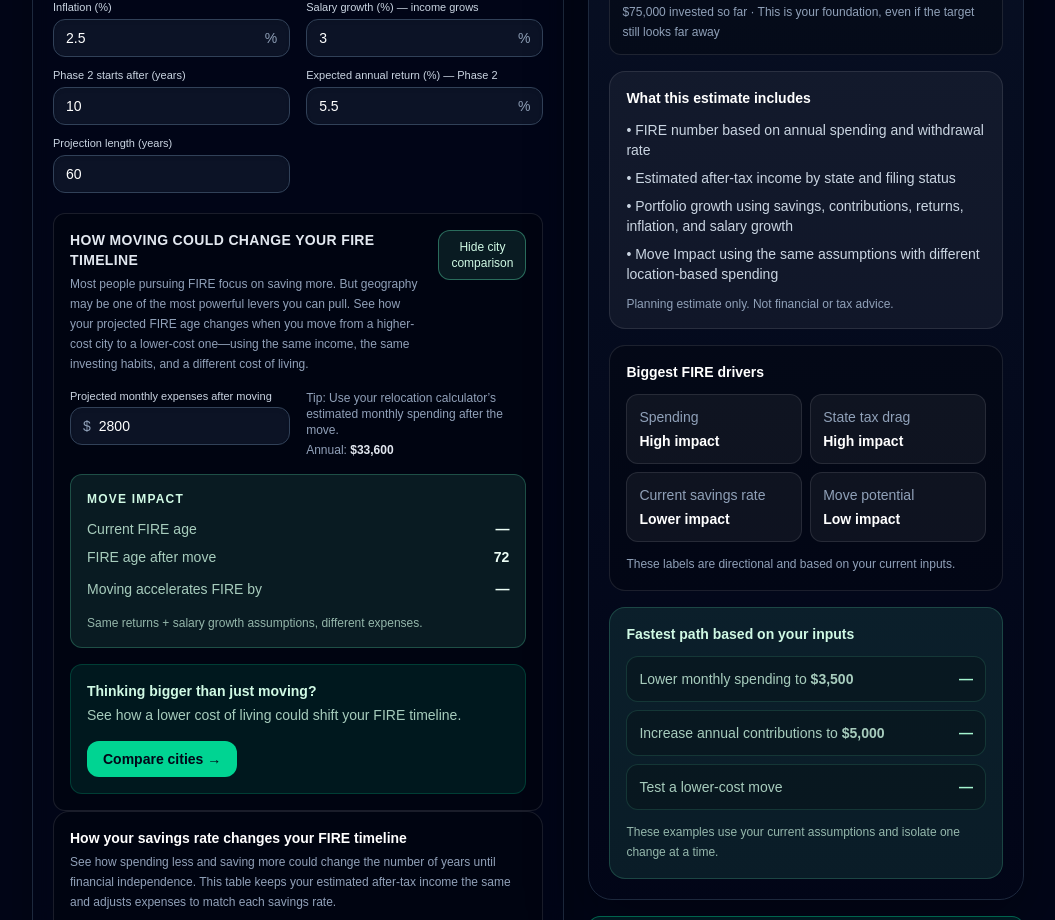
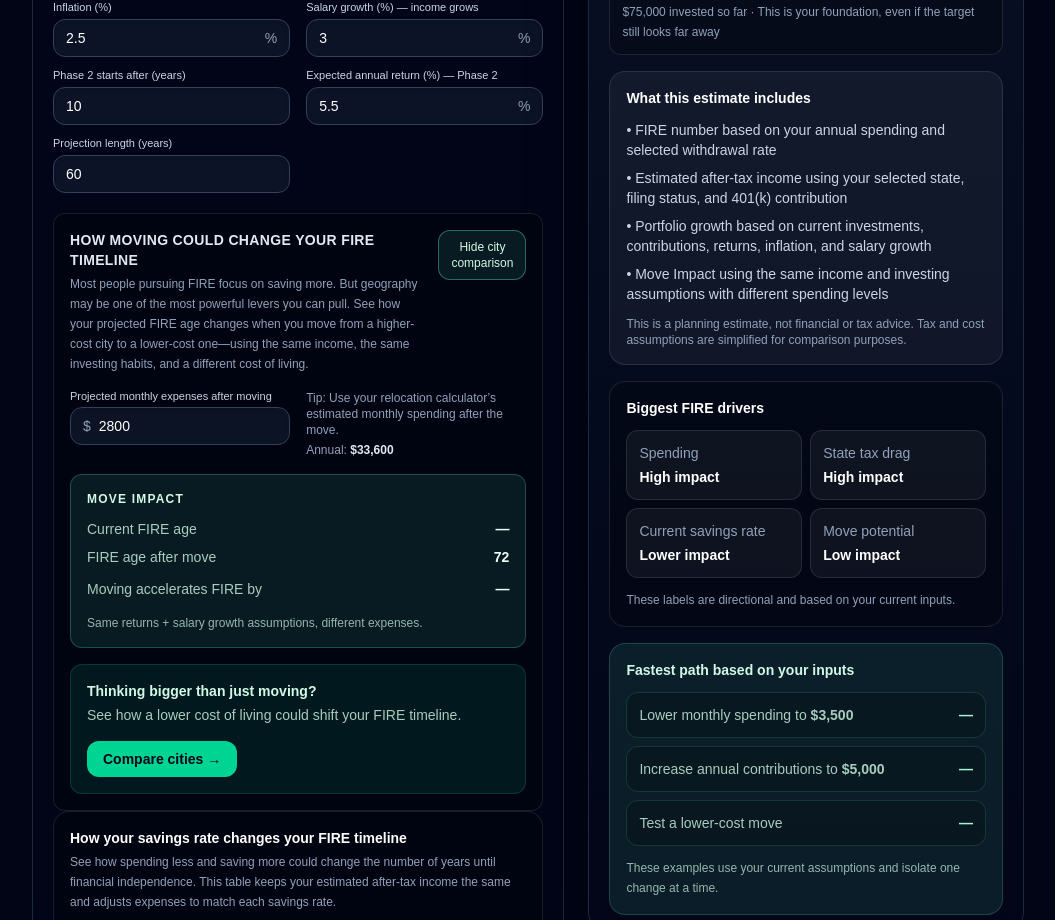
Before and after one commit to unmovedrooted/relocation-by-numbers, a Next.js app: page /fire-with-50k-salary in a window 1280 px wide. Shown: the part 800-1720 px from the top of the page, without its empty margins (112-1167 px from the left). Built offline with nearby package versions, Linux system fonts and the light colour scheme.

Commit message:
Fix legal page files

```diff
--- a/src/components/FireCalculator.tsx
+++ b/src/components/FireCalculator.tsx
@@ -1497,19 +1497,23 @@ export default function FireCalculator({
   <div className="text-sm font-semibold text-white">What this estimate includes</div>
 
   <div className="mt-3 space-y-2">
-                <div>• FIRE number based on annual spending and withdrawal rate</div>
-                <div>• Estimated after-tax income by state and filing status</div>
+    <div>• FIRE number based on your annual spending and selected withdrawal rate</div>
     <div>
-                  • Portfolio growth using savings, contributions, returns, inflation, and salary
-                  growth
+      • Estimated after-tax income using your selected state, filing status, and 401(k)
+      contribution
     </div>
     <div>
-                  • Move Impact using the same assumptions with different location-based spending
+      • Portfolio growth based on current investments, contributions, returns, inflation, and
+      salary growth
+    </div>
+    <div>
+      • Move Impact using the same income and investing assumptions with different spending levels
     </div>
   </div>
 
   <div className="mt-3 text-xs text-slate-400">
-                Planning estimate only. Not financial or tax advice.
+    This is a planning estimate, not financial or tax advice. Tax and cost assumptions are
+    simplified for comparison purposes.
   </div>
 </div>
 
```
Lines whose indentation alone changed are shown as unchanged.
